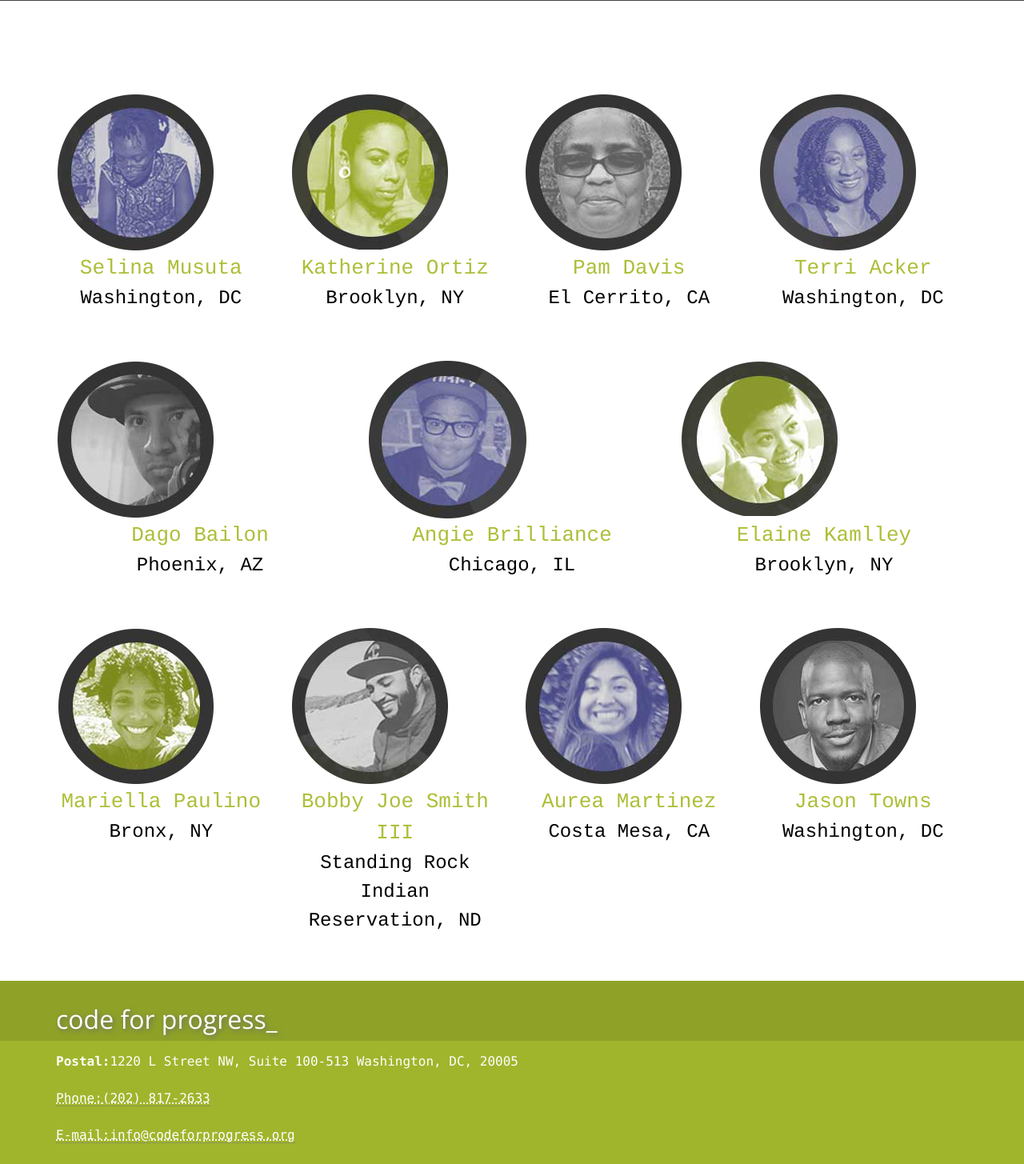
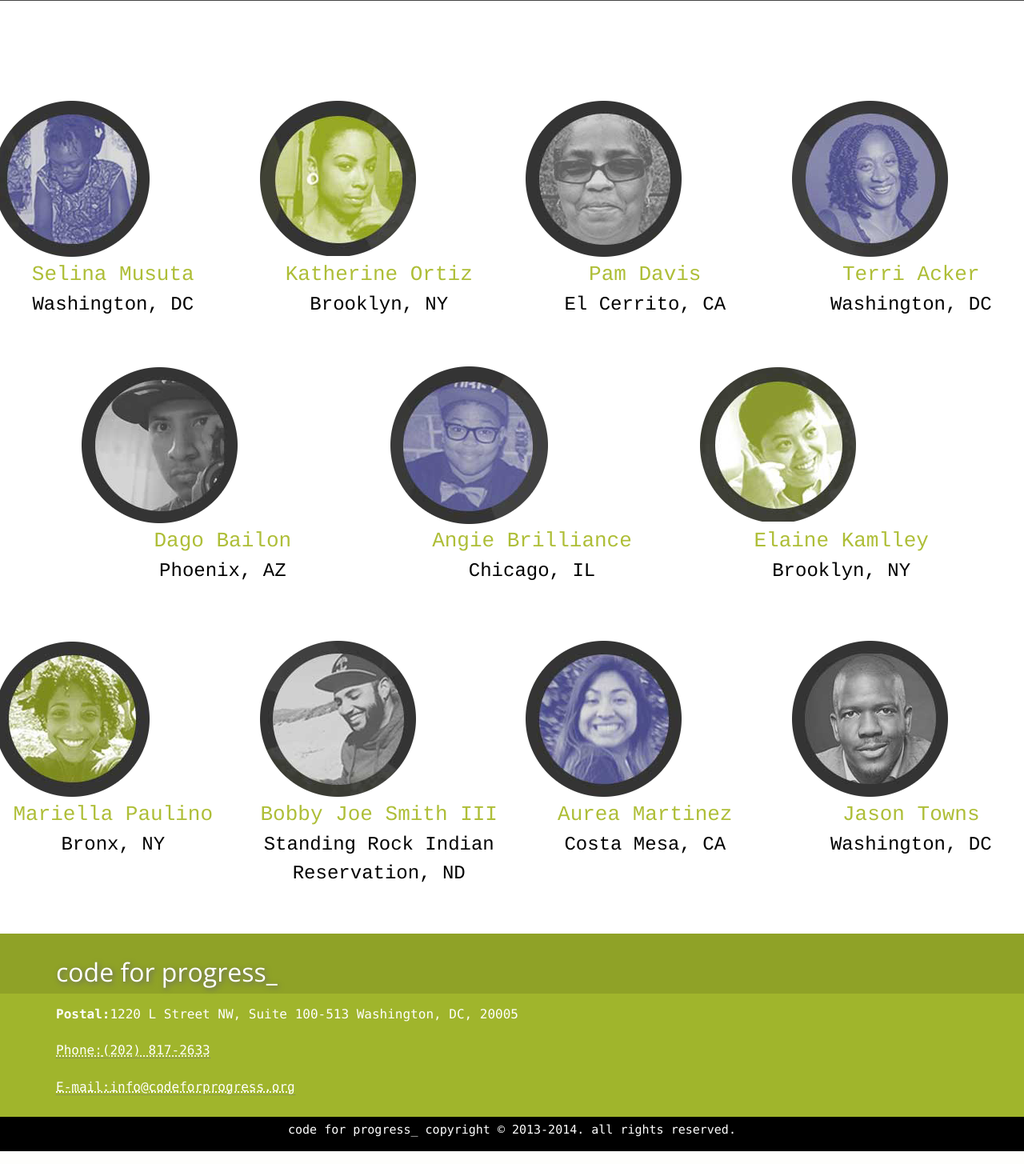
Before and after one commit to aliyarahman/betterhomepage, a Django app: page /app/cohort/ in a window 1280 px wide; the page is wider, and only the part inside the window is pictured. Shown: the part 450-1905 px from the top of that part at 80% size. Run offline with Django 3.2, Linux system fonts and the light colour scheme; parts of the project's set-up code (start-up, migrations or seed data) failed here and were passed over; some libraries are stand-ins or nearby versions.

Commit message:
made chages to fellows page to give each fellow picture space and fill the page better

```diff
--- a/app/static/css/application.css
+++ b/app/static/css/application.css
@@ -338,22 +338,23 @@ h3 span {
 
 .fellows-1 {
     display: block;
-    margin-left: auto;
-    margin-right: auto;
+    margin-left: -80px;
+    margin-right: -80px;
+
 }
 
 .fellows-2 {
     display: block;
-    margin-left: auto;
-    margin-right: auto;
+    margin-left: -20px;
+    margin-right: -20px;
+    padding-left: 50px;
 }
 
 .fellows-3 {
     display: block;
-    margin-left: auto;
-    margin-right: auto;
+    margin-left: -80px;
+    margin-right: -80px;
 }
-
 
 .site-info{
   background-color: black;
--- a/app/templates/cohort.html
+++ b/app/templates/cohort.html
@@ -17,6 +17,7 @@
       <div class="clearfix"></div>
     </div>
 <div class = "content">
+<div class="fellows-1">
 <div class = "row">
   <div class = "content">
     <div class= "col-md-3">
@@ -78,8 +79,9 @@
           </div>
 </div>
 </div>
+</div>
 
-<div class = "fellows-3">
+<div class = "fellows-2">
 <div class = "row">
 <div class = "content">
     <div class="col-md-4">
@@ -128,6 +130,7 @@
 </div>
 </div>
 
+<div class = "fellows-3">
 <div class = "row">
 <div class = "content">
     <div class="col-md-3">
@@ -180,7 +183,7 @@
           <img width="200" height="200" src="{% static 'img/Jason.png' %}" class="attachment-candidate-thumb wp-post-image" alt="jason" />             <div class="name">Jason Towns</div>
 
               <div class="position">Washington, DC</div>
-
+</div>
 </div>
       </div>
     </div>
```
